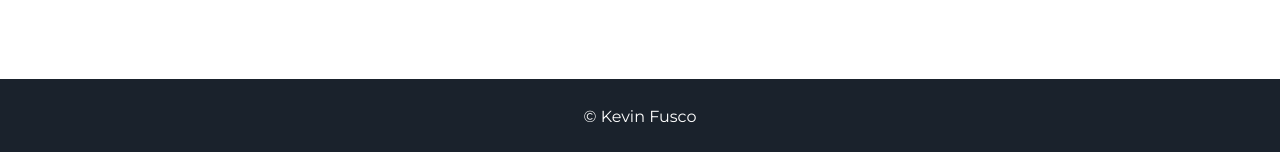
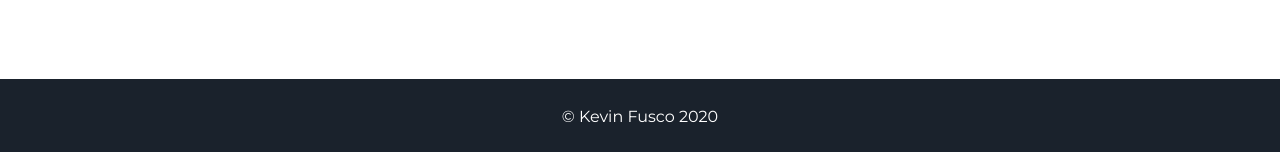
Before and after one commit to kcfusco/kcfusco.github.io, a Jekyll site: the page built from index.html, in a window 1280 px wide and 900 px high, scrolled down 1770 px. Shown: the part 745-897 px from the top of the window. Built offline with Jekyll 4.4.1, drawn with Linux system fonts in a browser that asks for light colours.

Commit message:
Update footer.html

```diff
--- a/_includes/footer.html
+++ b/_includes/footer.html
@@ -1,5 +1,5 @@
 <footer class="footer">
-    <p>&copy; {{site.username}}</p>
+    <p>&copy; Kevin Fusco 2020</p>
 </footer>
 <script src="//cdn.jsdelivr.net/particles.js/2.0.0/particles.min.js"></script>
 <script src="{{ "/assets/js/sweet-scroll.min.js" | prepend: site.baseurl }}"></script>
```
